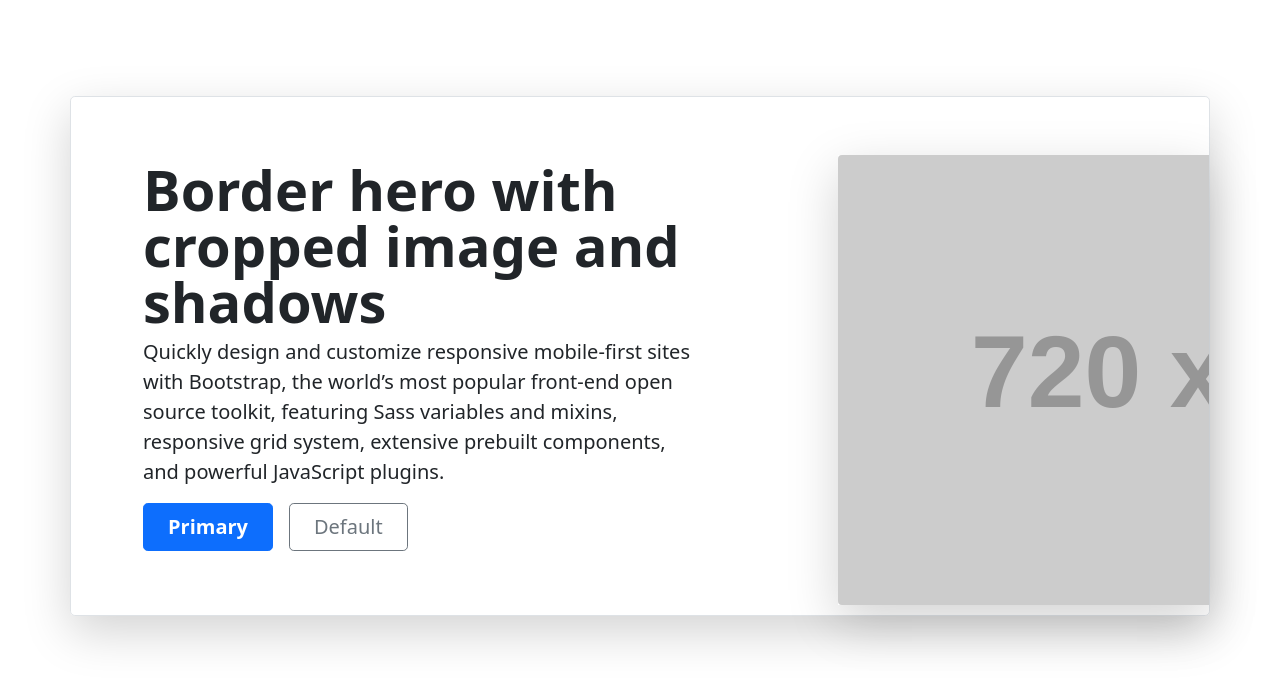
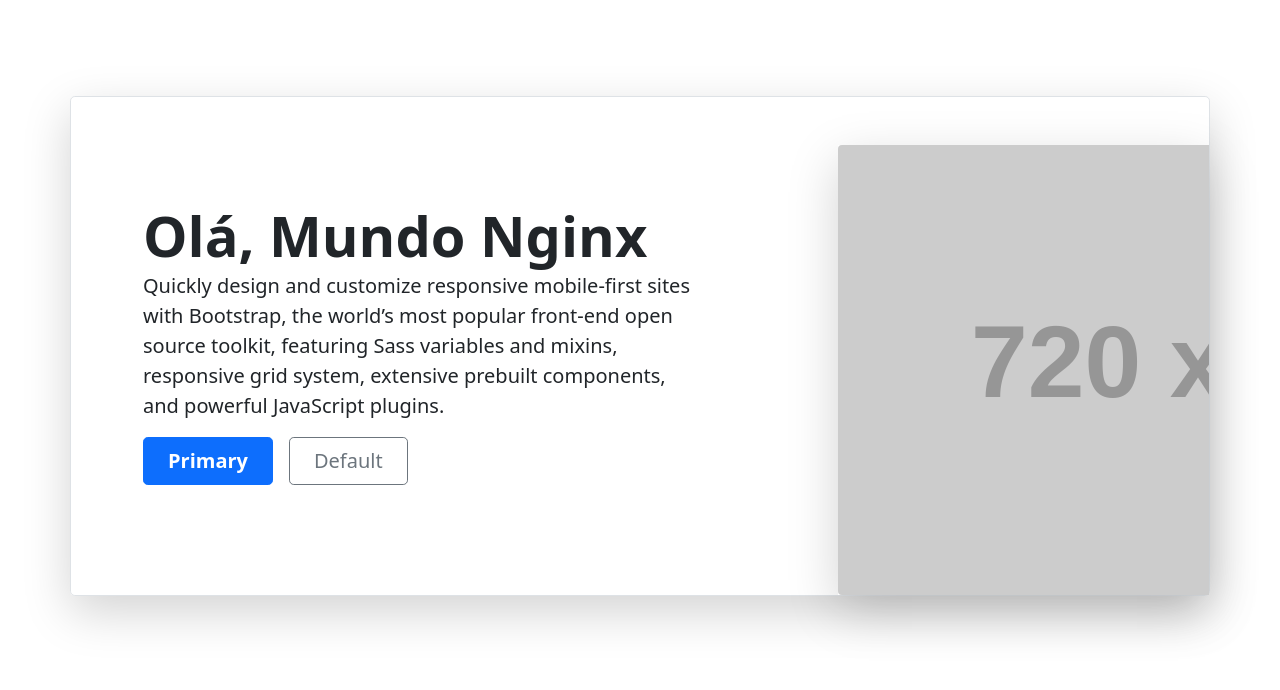
Before and after one commit to ozorest/ola-mundo-nginx, a plain HTML site: page index.html in a window 1280 px wide. Drawn offline with nearby package versions, Linux system fonts and the light colour scheme; placeholder pictures from the web are drawn by us.

Commit message:
Update index.html

```diff
--- a/index.html
+++ b/index.html
@@ -3,7 +3,7 @@
 
   <head>
     <meta charset="UTF-8">
-    <title>Bootstrap 5 generator example page</title>
+    <title>Ol</title>
 
     <meta charset="utf-8">
     <meta name="viewport"
@@ -29,9 +29,7 @@
         <div
           class="row p-4 pb-0 pe-lg-0 pt-lg-5 align-items-center rounded-3 border shadow-lg">
           <div class="col-lg-7 p-3 p-lg-5 pt-lg-3">
-            <h1 class="display-4 fw-bold lh-1">Border hero with cropped image
-              and
-              shadows</h1>
+            <h1 class="display-4 fw-bold lh-1">Olá, Mundo Nginx</h1>
             <p class="lead">Quickly design and customize responsive mobile-first
               sites with Bootstrap, the world’s most popular front-end open
               source
```
